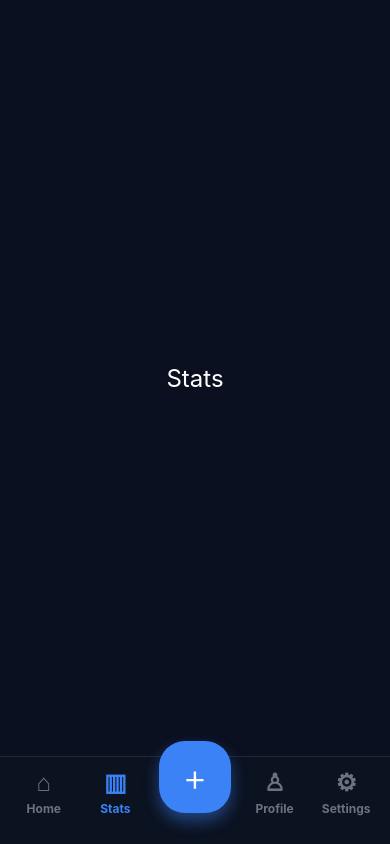
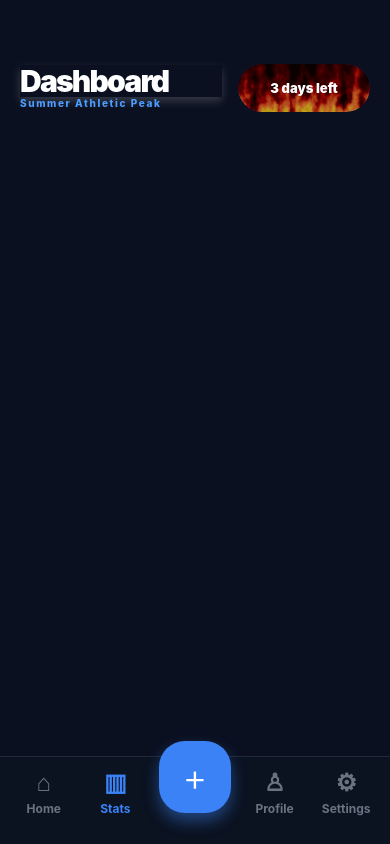
Before and after one commit to cmk042/peak-week, a React Native app: screen /Stats in a window 390 px wide. Built offline with nearby package versions, Linux system fonts and the light colour scheme.

Commit message:
Completed Dashboard Header

```diff
--- /dev/null
+++ b/src/components/DashHeader.tsx
@@ -0,0 +1,117 @@
+import { StyleSheet, Text, View, ImageBackground } from "react-native";
+
+export function getDaysLeftColor(daysLeft: number) {
+  if (daysLeft <= 5) return "#EF4444";
+  if (daysLeft <= 8) return "#F97316";
+  if (daysLeft <= 10) return "#FACC15";
+  return "#22C55E";
+}
+
+type DashHeaderProps = {
+  challengeName: string;
+  daysLeft: number;
+};
+
+export default function DashHeader({
+  challengeName,
+  daysLeft,
+}: DashHeaderProps) {
+  const isUrgent = daysLeft <= 3;
+
+  return (
+    <View style={styles.header}>
+      <View style={styles.left}>
+        <Text style={styles.title}>Dashboard</Text>
+        <Text style={styles.eyebrow}>{challengeName}</Text>
+      </View>
+
+      {isUrgent ? (
+        <ImageBackground
+          source={require("../../assets/fire2.gif")}
+          resizeMode="cover"
+          style={styles.card}
+          imageStyle={styles.cardImage}
+        >
+          <View style={styles.darkOverlay}>
+            <Text style={styles.urgentCardText}>{daysLeft} days left</Text>
+          </View>
+        </ImageBackground>
+      ) : (
+        <View style={styles.card}>
+          <Text
+            style={[styles.cardText, { color: getDaysLeftColor(daysLeft) }]}
+          >
+            {daysLeft} days left
+          </Text>
+        </View>
+      )}
+    </View>
+  );
+}
+
+const styles = StyleSheet.create({
+  header: {
+    width: "100%",
+    flexDirection: "row",
+    justifyContent: "space-between",
+    alignItems: "center",
+    marginBottom: 20,
+  },
+  left: {
+    flex: 1,
+    paddingRight: 16,
+  },
+  eyebrow: {
+    color: "#4C9DFF",
+    fontSize: 10,
+    fontWeight: "800",
+    letterSpacing: 1.6,
+    marginBottom: 2,
+  },
+  title: {
+    fontSize: 30,
+    fontWeight: "900",
+    lineHeight: 32,
+    letterSpacing: -1.8,
+    maxWidth: 260,
+    color: "#FFFFFF",
+    shadowColor: "#ffffff",
+    shadowOpacity: 0.18,
+    shadowRadius: 10,
+    shadowOffset: { width: 0, height: 4 },
+  },
+  card: {
+    width: 132,
+    height: 48,
+    borderRadius: 24,
+    overflow: "hidden",
+    alignItems: "center",
+    justifyContent: "center",
+    backgroundColor: "#10204A",
+  },
+
+  cardImage: {
+    width: "100%",
+    height: "100%",
+    borderRadius: 24,
+  },
+
+  darkOverlay: {
+    width: "100%",
+    height: "100%",
+    alignItems: "center",
+    justifyContent: "center",
+    backgroundColor: "rgba(0, 0, 0, 0.25)",
+  },
+
+  cardText: {
+    fontSize: 13,
+    fontWeight: "800",
+  },
+
+  urgentCardText: {
+    color: "#FFFFFF",
+    fontSize: 13,
+    fontWeight: "900",
+  },
+});
--- /dev/null
+++ b/src/components/EventCard.tsx
@@ -0,0 +1,5 @@
+import { View } from "react-native";
+
+export default function EventCard() {
+  return <View></View>;
+}
--- /dev/null
+++ b/src/components/EventCardGrid.tsx
@@ -0,0 +1,5 @@
+import { View } from "react-native";
+
+export default function EventCardGrid() {
+  return <View></View>;
+}
--- /dev/null
+++ b/src/components/EventFilterTabs.tsx
@@ -0,0 +1,5 @@
+import { View } from "react-native";
+
+export default function EventFilterTabs() {
+  return <View></View>;
+}
--- a/src/components/Header.tsx
+++ b/src/components/Header.tsx
@@ -51,12 +51,16 @@ const styles = StyleSheet.create({
     marginBottom: 2,
   },
   title: {
-    color: "white",
     fontSize: 28,
     fontWeight: "900",
     lineHeight: 32,
     letterSpacing: -1.8,
     maxWidth: 260,
+    color: "#FFFFFF",
+    shadowColor: "#ffffff",
+    shadowOpacity: 0.18,
+    shadowRadius: 10,
+    shadowOffset: { width: 0, height: 4 },
   },
   imageButton: {
     width: 76,
--- /dev/null
+++ b/src/components/ImprovementBargraph.tsx
@@ -0,0 +1,5 @@
+import { View } from "react-native";
+
+export default function ImprovementBargraph() {
+  return <View></View>;
+}
--- a/src/screens/Home.tsx
+++ b/src/screens/Home.tsx
@@ -4,7 +4,6 @@ import TimeCard from "../components/TimeCard";
 import StatCard from "../components/StatCard";
 import ImproversBoard from "../components/ImproversBoard";
 import ActivityBoard from "../components/ActivityBoard";
-import BottomNav from "../components/BottomNav";
 
 export default function Home() {
   return (
--- a/src/screens/Stats.tsx
+++ b/src/screens/Stats.tsx
@@ -1,16 +1,30 @@
 import { ScrollView, StyleSheet, View, Text } from "react-native";
+import DashHeader from "../components/DashHeader";
 
 export default function Stats() {
   return (
-    <View
-      style={{
-        flex: 1,
-        backgroundColor: "#0B1020",
-        alignItems: "center",
-        justifyContent: "center",
-      }}
+    <ScrollView
+      style={styles.screen}
+      contentContainerStyle={styles.content}
+      showsVerticalScrollIndicator={false}
     >
-      <Text style={{ color: "white", fontSize: 24 }}>Stats</Text>
-    </View>
+      <DashHeader challengeName="Summer Athletic Peak" daysLeft={3} />
+    </ScrollView>
   );
 }
+
+const styles = StyleSheet.create({
+  root: {
+    flex: 1,
+    backgroundColor: "#0B1020",
+  },
+  screen: {
+    flex: 1,
+    backgroundColor: "#0B1020",
+  },
+  content: {
+    paddingHorizontal: 20,
+    paddingTop: 64,
+    paddingBottom: 130,
+  },
+});
```
Also changed, not shown: assets/fire2.gif (added), src/components/PrimaryButton.tsx (deleted), 1 other file (tests, documents, lock files or other folders).
